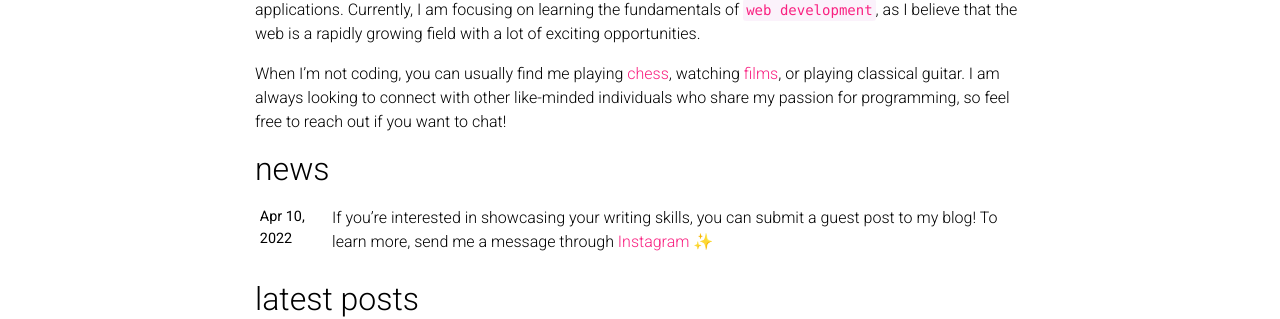
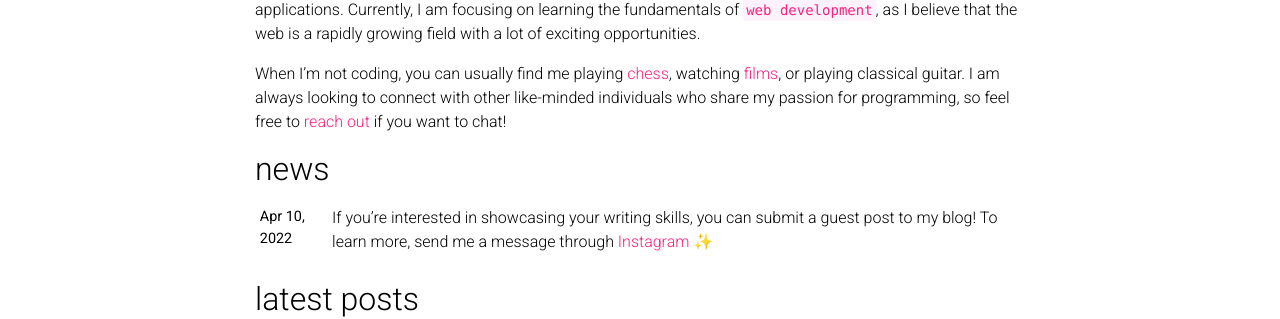
Before and after one commit to dprakosa/dprakosa.github.io, a Jekyll site: the page built from _pages/about.md, in a window 1280 px wide. Shown: the part 219-538 px from the top of the page. Built offline with Jekyll 4.4.1, drawn with Linux system fonts in a browser that asks for light colours; emoji names are drawn with the system emoji font; comment, search, counter and statistics services are not loaded; a style sheet for code colours, icons or effects is not loaded; some of the changed lines change nothing that is shown.

Commit message:
small changes

```diff
--- a/_pages/about.md
+++ b/_pages/about.md
@@ -18,4 +18,4 @@ social: true  # includes social icons at the bottom of the page
 
 Hi there :wave: My name is Danar and I am a programming enthusiast with a **strong** passion for [competitive](https://codeforces.com/profile/qualia) [programming](https://atcoder.jp/users/qualia). I have always been fascinated by the problem-solving nature of programming and its diverse applications. Currently, I am focusing on learning the fundamentals of `web development`, as I believe that the web is a rapidly growing field with a lot of exciting opportunities.
 
-When I'm not coding, you can usually find me playing [chess](https://www.chess.com/member/dsupathcompression), watching [films](https://boxd.it/clhUG), or playing classical guitar. I am always looking to connect with other like-minded individuals who share my passion for programming, so feel free to reach out if you want to chat!
+When I'm not coding, you can usually find me playing [chess](https://www.chess.com/member/dsupathcompression), watching [films](https://boxd.it/clhUG), or playing classical guitar. I am always looking to connect with other like-minded individuals who share my passion for programming, so feel free to [reach out](https://www.instagram.com/dnr_pra/) if you want to chat!
```
